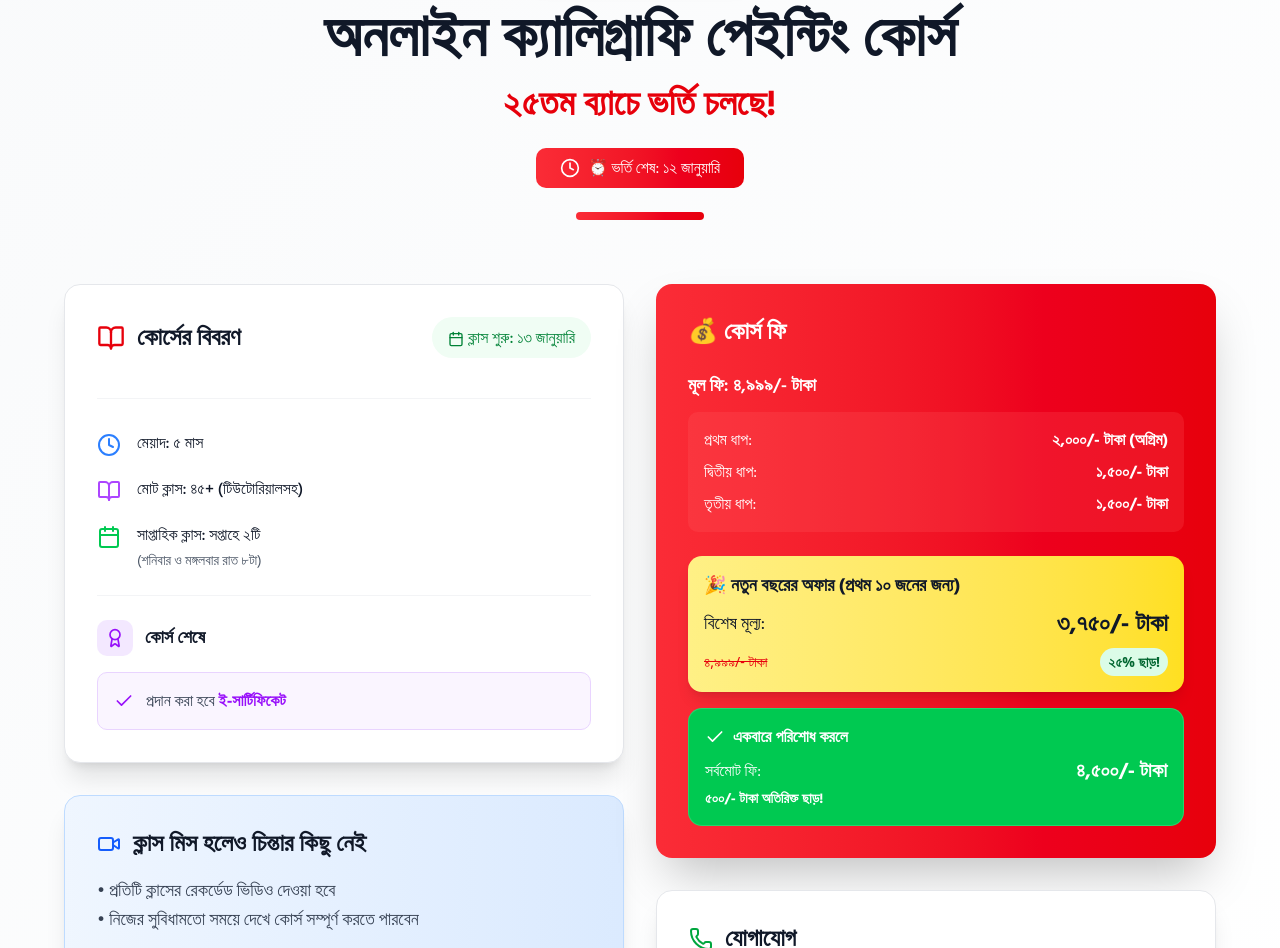
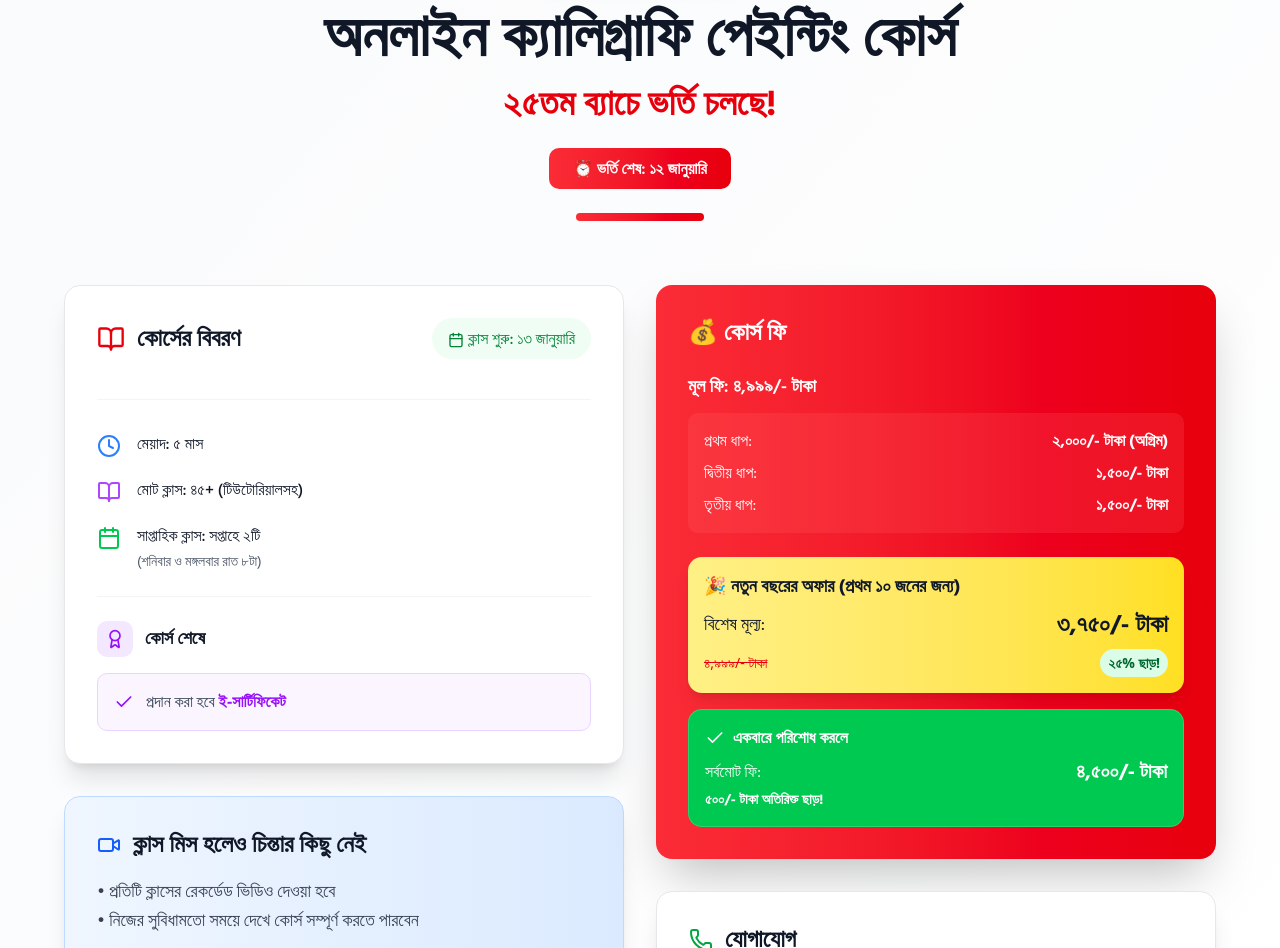
Before and after one commit to mamunurroshid90/noor-calligrapher, a Next.js app: page /courses in a window 1280 px wide. Shown: the part 2189-3137 px from the top of the page. Built offline with nearby package versions, Linux system fonts and the light colour scheme.

Commit message:
added some design change in course pages

```diff
--- a/src/components/courses/CourseDetailsSection.tsx
+++ b/src/components/courses/CourseDetailsSection.tsx
@@ -53,10 +53,10 @@ const CourseDetailsSection = ({ banglaFont }: CourseDetailsSectionProps) => {
             </h3>
 
             {/* Countdown Timer */}
-            <div className="inline-flex items-center bg-gradient-to-r from-red-500 to-red-600 text-white px-6 py-2 rounded-lg mb-6">
-              <Clock className="h-5 w-5 mr-2" />
+            <div className="inline-flex text-md font-semibold items-center bg-gradient-to-r from-red-500 to-red-600 text-white px-6 py-2 rounded-lg mb-6">
+              {/* <Clock className="h-5 w-5 mr-2" /> */}
               <span style={{ fontFamily: banglaFont }}>
-                ⏰ ভর্তি শেষ: ১২ জানুয়ারি
+                ⏰ ভর্তি শেষ: <span className="font-serif">১২</span> জানুয়ারি
               </span>
             </div>
 
```
